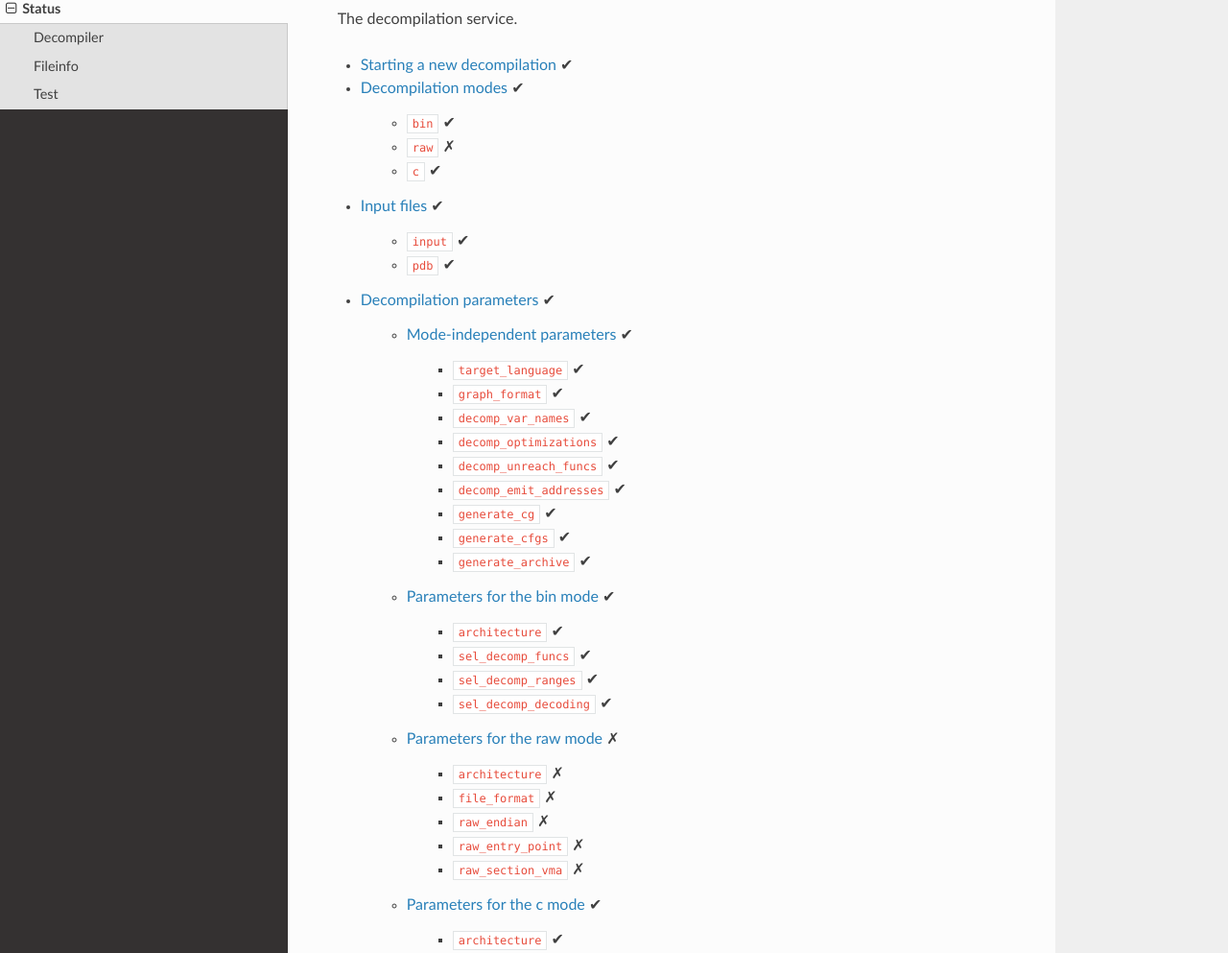
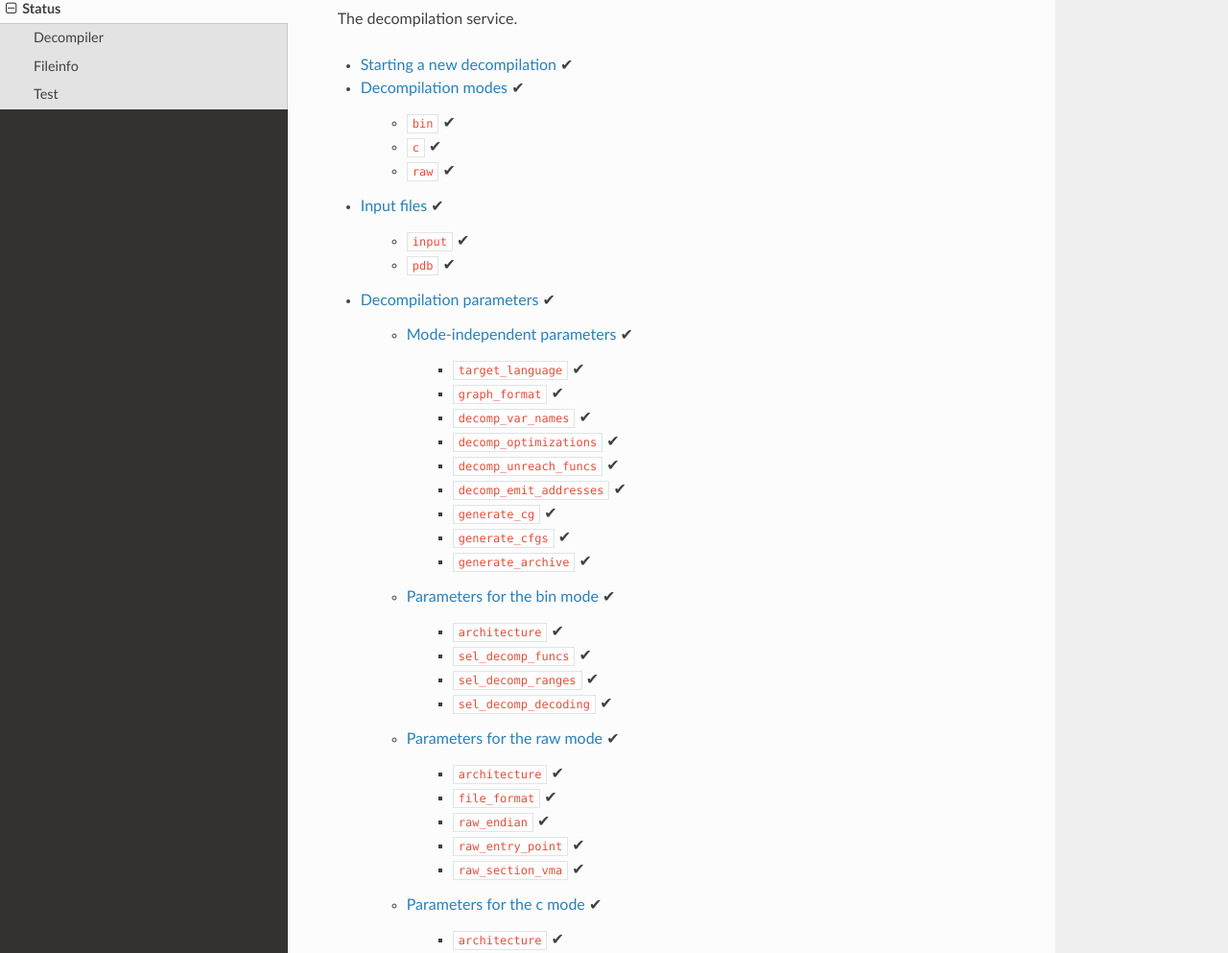
Before and after one commit to s3rvac/retdec-python, a Sphinx documentation site: the page built from docs/status.rst, in a window 1280 px wide and 1400 px high. Shown: the part 256-1249 px from the top of the window at 96% size. Built offline with Sphinx 7.4.7 and the Read the Docs theme 2.0.0, drawn with Linux system fonts in a browser that asks for light colours.

```diff
--- a/CHANGELOG.rst
+++ b/CHANGELOG.rst
@@ -4,6 +4,7 @@ Changelog
 dev
 ---
 
+* Added support for decompilation of raw machine code (the ``raw`` mode).
 * Added support for generating and downloading of control-flow graphs.
 * Added support for generating and downloading of a call graph.
 * Added support for selecting the format of the generated call and control-flow
--- a/docs/status.rst
+++ b/docs/status.rst
@@ -14,8 +14,8 @@ The decompilation service.
 * `Decompilation modes <https://retdec.com/api/docs/decompiler.html#decompilation-modes>`_ ✔
 
     * ``bin`` ✔
-    * ``raw`` ✗
     * ``c`` ✔
+    * ``raw`` ✔
 
 * `Input files <https://retdec.com/api/docs/decompiler.html#input-files>`_ ✔
 
@@ -43,13 +43,13 @@ The decompilation service.
         * ``sel_decomp_ranges`` ✔
         * ``sel_decomp_decoding`` ✔
 
-    * `Parameters for the raw mode <https://retdec.com/api/docs/decompiler.html#parameters-only-for-the-raw-mode>`_ ✗
+    * `Parameters for the raw mode <https://retdec.com/api/docs/decompiler.html#parameters-only-for-the-raw-mode>`_ ✔
 
-        * ``architecture`` ✗
-        * ``file_format`` ✗
-        * ``raw_endian`` ✗
-        * ``raw_entry_point`` ✗
-        * ``raw_section_vma`` ✗
+        * ``architecture`` ✔
+        * ``file_format`` ✔
+        * ``raw_endian`` ✔
+        * ``raw_entry_point`` ✔
+        * ``raw_section_vma`` ✔
 
     * `Parameters for the c mode <https://retdec.com/api/docs/decompiler.html#parameters-only-for-the-c-mode>`_ ✔
 
```
